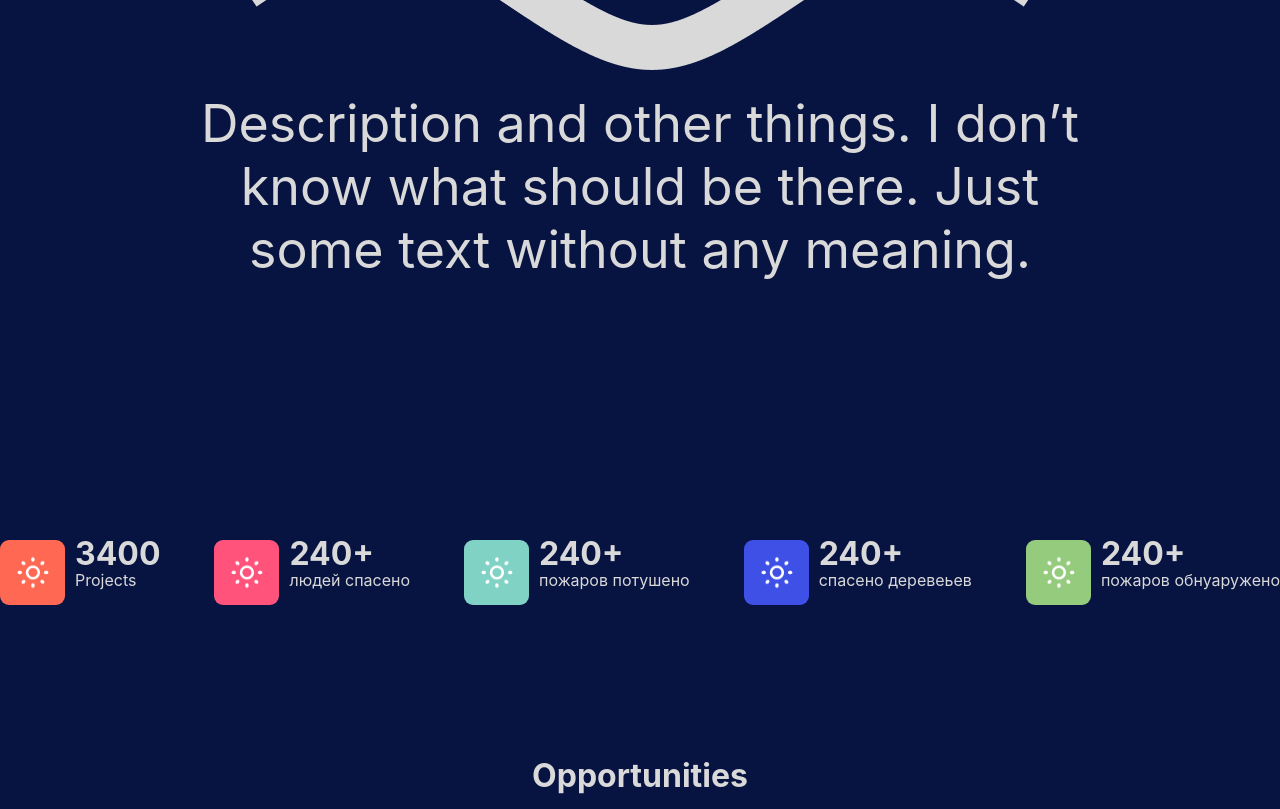
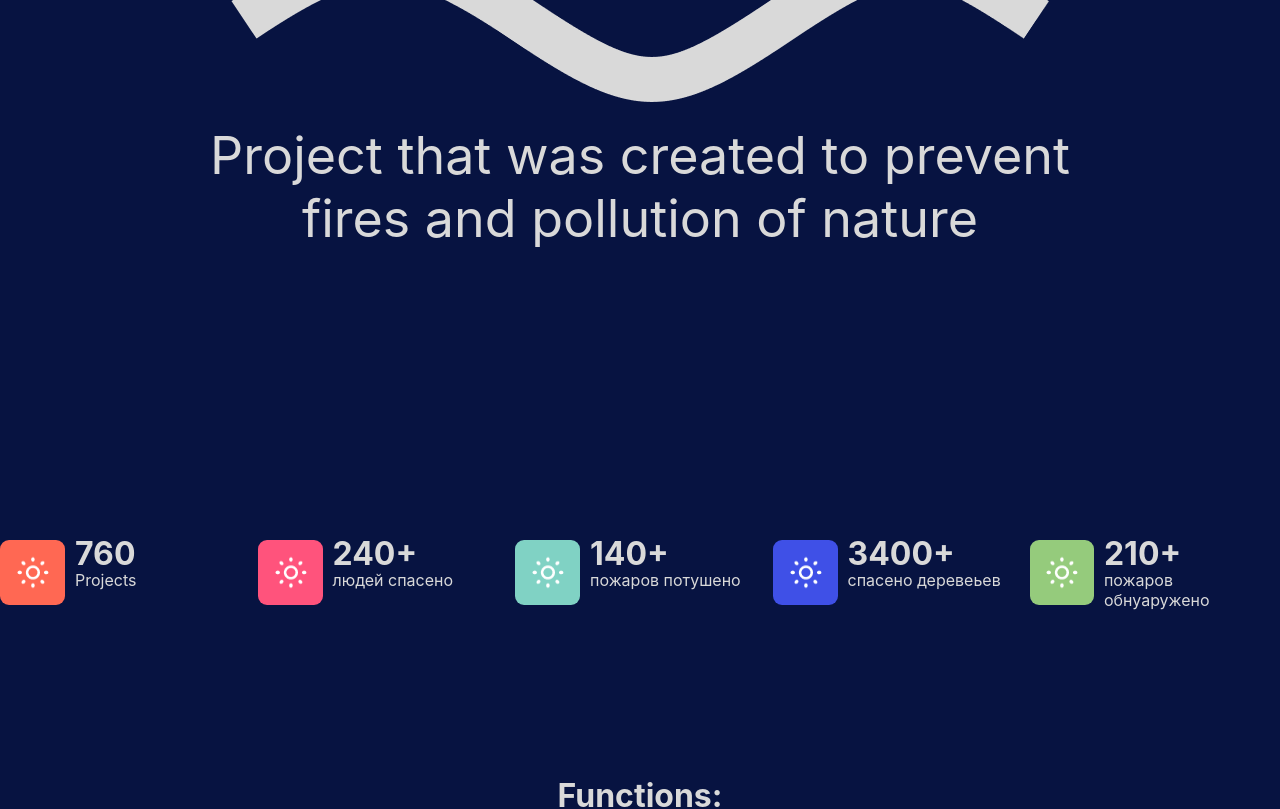
Before and after one commit to endermen2010pro/fizmathackathon, a React (Create React App) app in the folder site/client/: page / in a window 1280 px wide. Shown: the part 460-1269 px from the top of the page. Built offline with nearby package versions, Linux system fonts and the light colour scheme; the HTML template or start-up script is replaced by a standard one.

Commit message:
mini front

```diff
--- a/site/client/src/index.css
+++ b/site/client/src/index.css
@@ -62,6 +62,9 @@ code {
 .sun img{
   width: 45px;
   height: 45px;
+}
+.miniInfo{
+  width: 250px;
 }
 .miniInfo div h1{
   margin-left: 10px;
--- a/site/client/src/pages/HomePage.js
+++ b/site/client/src/pages/HomePage.js
@@ -64,20 +64,20 @@ const HomePage = () => {
                 <div className='header'>
                     <h1> lgnis </h1>
                     <img src={line} alt="" className='headerLine'/>
-                    <p className='paragraphHeader'>Description and other things. I don’t know what should be there. Just some text without any meaning.</p>
+                    <p className='paragraphHeader'>Project that was created to prevent fires and pollution of nature</p>
                 </div>
             </div>
             <div className='SecondBlock'>
                 <div className='info'>
 
-                    <Miniinfo title="3400" body="Projects" color="#FF6853" />
+                    <Miniinfo title="760" body="Projects" color="#FF6853" />
                     <Miniinfo title="240+" body="людей спасено" color="#FF537C" />
-                    <Miniinfo title="240+" body="пожаров потушено" color="#80D2C4" />
-                    <Miniinfo title="240+" body="спасено деревеьев" color="#3F50E7" />
-                    <Miniinfo title="240+" body="пожаров обнуаружено" color="#95CB7C" />
+                    <Miniinfo title="140+" body="пожаров потушено" color="#80D2C4" />
+                    <Miniinfo title="3400+" body="спасено деревеьев" color="#3F50E7" />
+                    <Miniinfo title="210+" body="пожаров обнуаружено" color="#95CB7C" />
                 </div>
                 <div className='cards'>
-                    <h1 style={{"textAlign":"center", "color":"#D9D9D9", "marginBottom":"100px", "marginTop":"150px"}}>Opportunities</h1>
+                    <h1 style={{"textAlign":"center", "color":"#D9D9D9", "marginBottom":"100px", "marginTop":"150px"}}>Functions:</h1>
                     <div className='navBlock'>
                         {/* <MyCard title="Map"/>
                         <MyCard title="Map"/>
```
